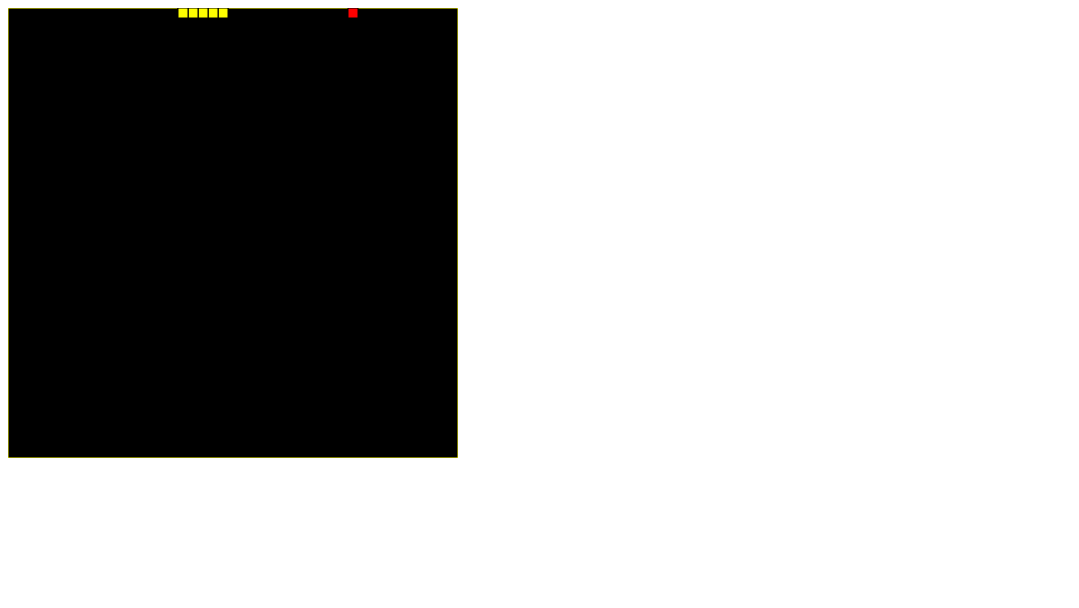
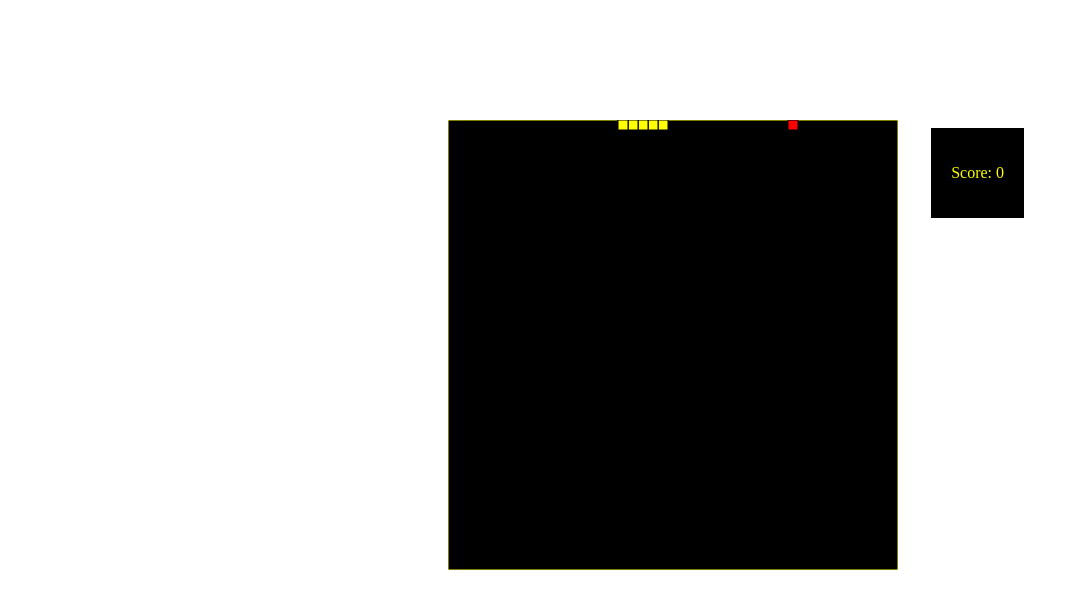
Before and after one commit to jessHwood/SuperSnakeGame, a plain HTML site: page index.html in a window 1280 px wide. Shown: the whole page, without its empty margins (0-1079 px from the left). Drawn offline with nearby package versions, Linux system fonts and the light colour scheme.

Commit message:
added scoreboard and score count

```diff
--- a/css/style.css
+++ b/css/style.css
@@ -0,0 +1,25 @@
+#scoreboard {
+	float: right;
+	padding: 20px;
+	margin-top: 10%;
+	margin-right: 20%;
+	background: black;
+	color: yellow;
+}
+
+* {
+  box-sizing: border-box;
+}
+
+body {
+  height: 100%;
+  width: 100%;
+  margin: 0;
+  padding: 0;
+}
+
+#canvas {
+  position: absolute;
+  top: 15%;
+  left: 35%;
+}
--- a/index.html
+++ b/index.html
@@ -6,9 +6,13 @@
 
 </head>
 <body>
+	<div id="scoreboard">
+	<p>Score: <span id="score"></span></p>
+	</div>
 	<div>
 	<canvas id="canvas" width="450" height="450">
 	</div>
+
 
 <script src="http://ajax.googleapis.com/ajax/libs/jquery/1.11.1/jquery.min.js"></script>
 <script src="js/game.js"></script>
--- a/js/game.js
+++ b/js/game.js
@@ -11,13 +11,16 @@ var cellWidth = 10;
 var food;
 var snakeArray;
 var d; //default direction
+var score = 0;
+var showScore = $('#score');
+
+$('#score').html(score);
 
 function init() {
 	d = "right";
 	paintCanvas();
 	createSnake();
 	createFood();
-
 	if(typeof gameLoop != "undefined") clearInterval(gameLoop);
 	gameLoop = setInterval(paintSnake, 80);
 }
@@ -72,6 +75,7 @@ function paintSnake() {
 		else if(d == "down")ny++;
 
 		if(nx == -1 || nx == width/cellWidth || ny == -1 || ny == height/cellWidth || checkCollision(nx,ny,snakeArray)) {
+			alert("Whoops, try again!");
 			//restarts
 			init();
 		}
@@ -79,6 +83,8 @@ function paintSnake() {
 		if(nx == food.x && ny == food.y) {
 			var tail = {x: nx, y: ny};
 			createFood();
+			score += 1;
+			$('#score').html(score);
 		} else {
 			var tail = snakeArray.pop();
 			tail.x = nx; tail.y = ny;
```
